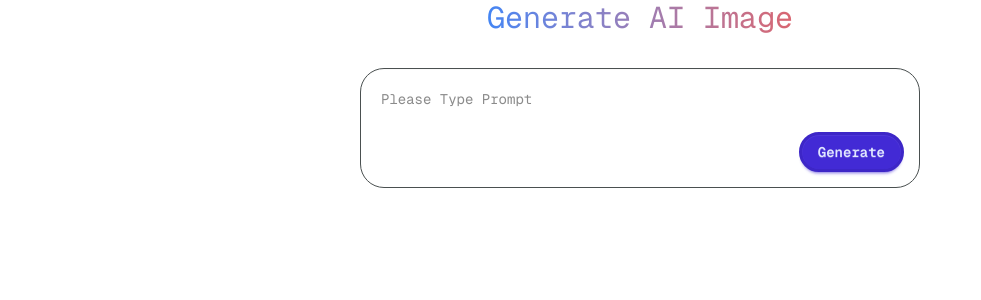
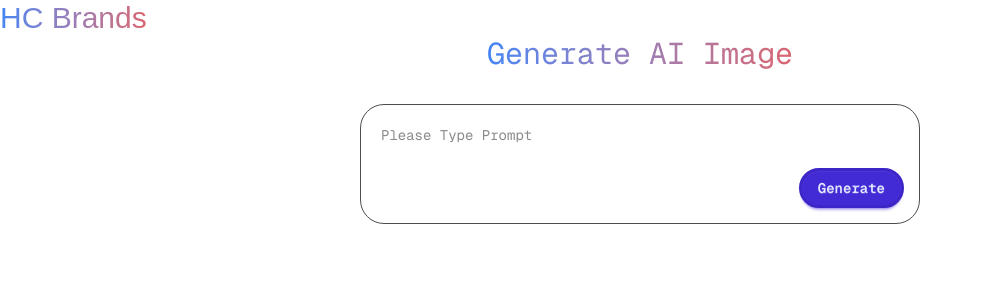
Before and after one commit to wsharpehsc/Image-Generation, a Next.js app: page / in a window 1280 px wide. Shown: the top 300 px of the page, without its empty margins (0-981 px from the left). Built offline with nearby package versions, Linux system fonts and the light colour scheme.

Commit message:
fix: enhance layout structure in RootLayout component for better organization

```diff
--- a/src/app/layout.tsx
+++ b/src/app/layout.tsx
@@ -25,7 +25,10 @@ export default function RootLayout({
 }>) {
   return (
     <html lang="en">
-      <body className={`${geistSans.variable} ${geistMono.variable} antialiased`}>
+      <body className={`${geistSans.variable} ${geistMono.variable} antialiased relative`}>
+        <div className="sticky float-left top-0 z-50">
+          <h1 className="text-3xl bg-gradient-to-r from-start to-end bg-clip-text text-transparent text-center">HC Brands</h1>
+        </div>
         <MaxWidthWrapper>{children}</MaxWidthWrapper>
       </body>
     </html>
```
